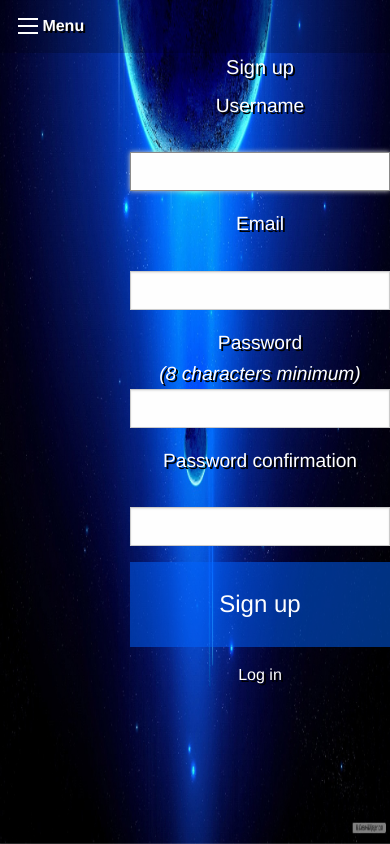
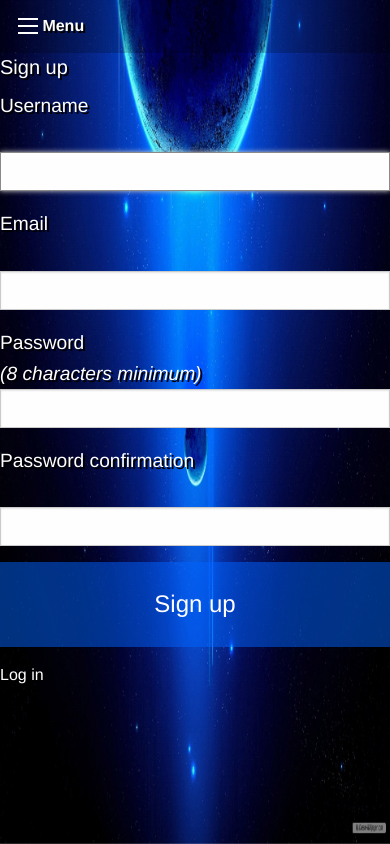
Before and after one commit to fletch-mkii/apex, a Rails app: the page made by app/views/devise/registrations/new.html.erb in a window 390 px wide. Run offline with Rails 7, Linux system fonts and the light colour scheme; style sheets or scripts are compiled from the project's sources; parts of the project's set-up code (start-up, migrations or seed data) failed here and were passed over; some libraries are stand-ins or nearby versions.

Commit message:
fixed rows layout for mobile

```diff
--- a/app/views/devise/confirmations/new.html.erb
+++ b/app/views/devise/confirmations/new.html.erb
@@ -1,5 +1,5 @@
 <div class="row text-center">
-  <div class="small-offset-4 small-4 columns">
+  <div class="large-offset-4 large-4 columns">
     <h2>Resend confirmation instructions</h2>
 
     <%= form_for(resource, as: resource_name, url: confirmation_path(resource_name), html: { method: :post }) do |f| %>
--- a/app/views/devise/passwords/edit.html.erb
+++ b/app/views/devise/passwords/edit.html.erb
@@ -1,5 +1,5 @@
 <div class="row text-center">
-  <div class="small-offset-4 small-4 columns">
+  <div class="large-offset-4 large-4 columns">
     <h2>Change your password</h2>
 
     <%= form_for(resource, as: resource_name, url: password_path(resource_name), html: { method: :put }) do |f| %>
--- a/app/views/devise/passwords/new.html.erb
+++ b/app/views/devise/passwords/new.html.erb
@@ -1,5 +1,5 @@
 <div class="row text-center">
-  <div class="small-offset-4 small-4 columns">
+  <div class="large-offset-4 large-4 columns">
     <h2>Forgot your password?</h2>
 
     <%= form_for(resource, as: resource_name, url: password_path(resource_name), html: { method: :post }) do |f| %>
--- a/app/views/devise/registrations/edit.html.erb
+++ b/app/views/devise/registrations/edit.html.erb
@@ -1,3 +1,5 @@
+<div class="row text-center">
+  <div class="large-offset-4 large-4 columns">
     <h2>Edit <%= resource_name.to_s.humanize %></h2>
 
     <%= form_for(resource, as: resource_name, url: registration_path(resource_name), html: { method: :put }) do |f| %>
@@ -37,3 +39,5 @@
     <p>Unhappy? <%= button_to "Cancel my account", registration_path(resource_name), data: { confirm: "Are you sure?" }, method: :delete %></p>
 
     <%= link_to "Back", :back %>
+  </div>
+</div>
--- a/app/views/devise/registrations/new.html.erb
+++ b/app/views/devise/registrations/new.html.erb
@@ -1,5 +1,5 @@
 <div class="row text-center">
-  <div class="small-offset-4 small-4 columns">
+  <div class="large-offset-4 large-4 columns">
     <h2>Sign up</h2>
 
     <%= form_for(resource, as: resource_name, url: registration_path(resource_name)) do |f| %>
--- a/app/views/devise/sessions/new.html.erb
+++ b/app/views/devise/sessions/new.html.erb
@@ -1,5 +1,5 @@
 <div class="row text-center">
-  <div class="small-offset-4 small-4 columns">
+  <div class="large-offset-4 large-4 columns">
     <h2>Log in</h2>
 
     <%= form_for(resource, as: resource_name, url: session_path(resource_name)) do |f| %>
--- a/app/views/devise/unlocks/new.html.erb
+++ b/app/views/devise/unlocks/new.html.erb
@@ -1,5 +1,5 @@
 <div class="row text-center">
-  <div class="small-offset-4 small-4 columns">
+  <div class="large-offset-4 large-4 columns">
     <h2>Resend unlock instructions</h2>
 
     <%= form_for(resource, as: resource_name, url: unlock_path(resource_name), html: { method: :post }) do |f| %>
--- a/app/views/layouts/application.html.erb
+++ b/app/views/layouts/application.html.erb
@@ -16,8 +16,10 @@
     <img src="/assets/doubleplanet.jpg" class="float-center background-image"/>
     <%= render "layouts/top_bar" %>
     <div class="row">
-      <%= render "layouts/flash" %>
-      <%= yield %>
+      <div class="small-12 columns"
+        <%= render "layouts/flash" %>
+        <%= yield %>
+      </div>
     </div>
   </body>
 </html>
```
Also changed, not shown: app/views/stars/show.html.erb (+14 -5 lines). Lines whose indentation alone changed are shown as unchanged.
